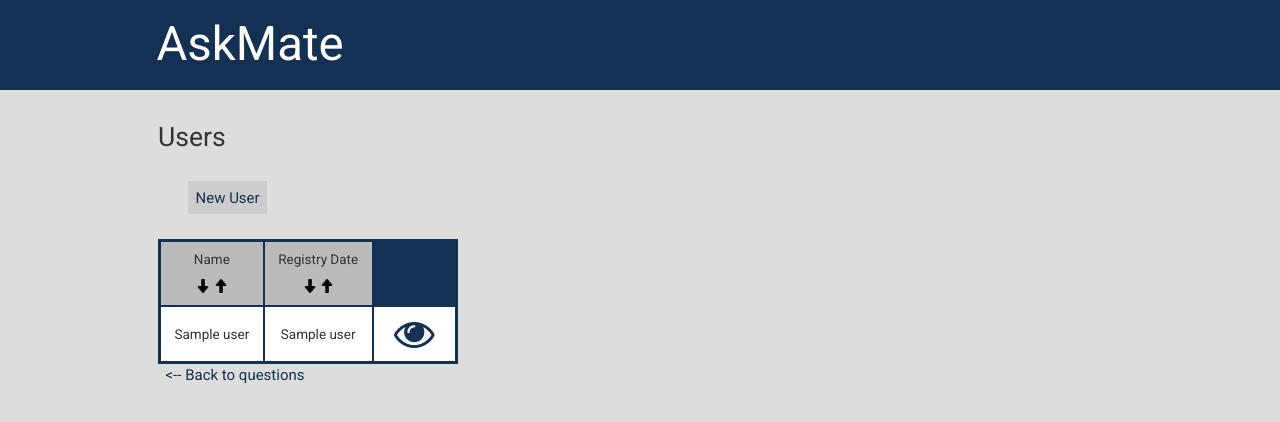
After one commit to adamFoldvari/askmate-fejtorpotrh, a Flask app: template templates/list_users.html in a window 1280 px wide. The commit adds this page. Shown: the top 422 px of the page. Run offline with Flask 2, Linux system fonts and the light colour scheme; the template is opened without the code that fills it: most values are stand-ins (such as "Sample title", 1, 10 or a date in 2020).

Commit message:
Create list_users.html, implement list_users function into main.py

```diff
--- a/main.py
+++ b/main.py
@@ -144,6 +144,12 @@ def search():
                            search_text=search_text)
 
 
+@app.route('/list_users', methods=['GET', 'POST'])
+def list_users():
+    users = data_manager.get_existing_users()
+    return render_template("list_users.html", users=users)
+
+
 if __name__ == '__main__':
     app.debug = True
     app.run()
--- /dev/null
+++ b/templates/list_users.html
@@ -0,0 +1,56 @@
+<!DOCTYPE html>
+<html>
+  <head>
+    <title>AskMate project - List of users</title>
+    <link rel="stylesheet" type="text/css"  href="{{ url_for('static',filename='style.css') }}">
+    <link rel="stylesheet" href="https://cdnjs.cloudflare.com/ajax/libs/font-awesome/4.7.0/css/font-awesome.min.css" integrity="sha256-eZrrJcwDc/3uDhsdt61sL2oOBY362qM3lon1gyExkL0=" crossorigin="anonymous" />
+  </head>
+  <body>
+    <h1>AskMate</h1>
+    <div id="content-wrapper">
+        <h3>Users</h3>
+        <p class="button"><a id="new-user" href='/registration'>New User</a></p>
+
+        {% if users %}
+        <table border="2" bgcolor="Gainsboro">
+            <tr align="center">
+                <th>Name<br>
+                    <form action="{{ url_for('listing') + '?name=ASC'}}" method="POST">
+                        <input class="arrow-icon" type="image" src="/static/icons/arrow_down.png" alt="Submit"/>
+                    </form>
+                    <form action="{{ url_for('listing') + '?name=DESC'}}" method="POST">
+                        <input class="arrow-icon" type="image" src="/static/icons/arrow_up.png" alt="Submit"/>
+                    </form>
+                </th>
+                <th>Registry Date<br>
+                    <form action="{{ url_for('listing') + '?registry_date=ASC'}}" method="POST">
+                        <input class="arrow-icon" type="image" src="/static/icons/arrow_down.png" alt="Submit"/>
+                    </form>
+                    <form action="{{ url_for('listing') + '?registry_date=DESC'}}" method="POST">
+                        <input class="arrow-icon" type="image" src="/static/icons/arrow_up.png" alt="Submit"/>
+                    </form>
+                </th>
+            </tr>
+            {% for user in users %}
+                <tr bgcolor = "White">
+                    <td align="center">{{user[1]}}</td>
+                    <td align="center">{{user[2]}}</td>
+                    <td align="center" class="link">
+                        <a href="/user/{{user[0]}}"><i class="fa fa-eye fa-3x" aria-hidden="true"></i></a>
+                    </td>
+                    <!-- <td align='center' class="link">
+                        <a href='/user/delete/{{user[0]}}'><i class="fa fa-trash fa-3x" aria-hidden="true"></i></a>
+                    </td> -->
+                </tr>
+            {% endfor %}
+        </table>
+
+        {% else %}
+        <p>No users recently.</p>
+
+        {% endif %}
+
+        <p class="back-button"><a id="back" href="/"><-- Back to questions</a></p>
+    </div>
+  </body>
+</html>
--- a/templates/questionlist.html
+++ b/templates/questionlist.html
@@ -10,6 +10,7 @@
     <div id="content-wrapper">
         <h3>Questions</h3>
         <p class="button"><a id="new-question" href='/new_question'>New Question</a></p>
+        <p class="button"><a id="new-question" href='/list_users'>List Users</a></p>
 
         <form action="/search" method="GET">
             <label for="q">Search:</label>
```
